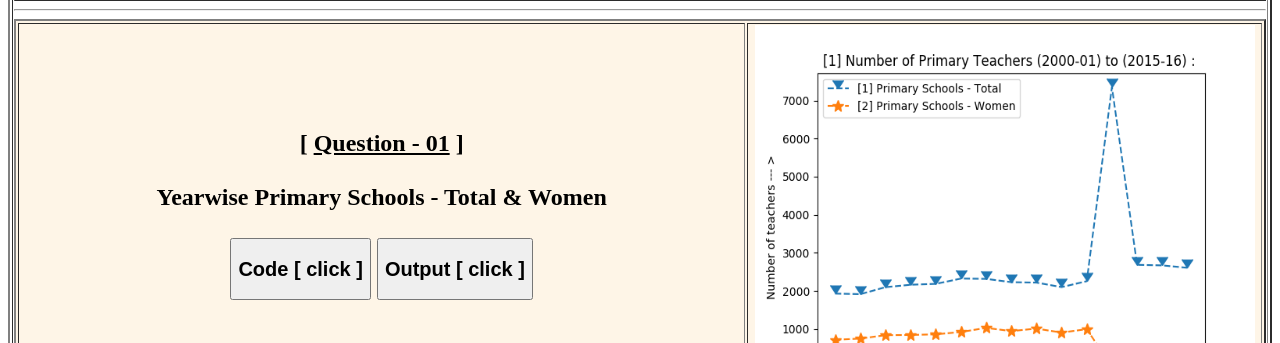
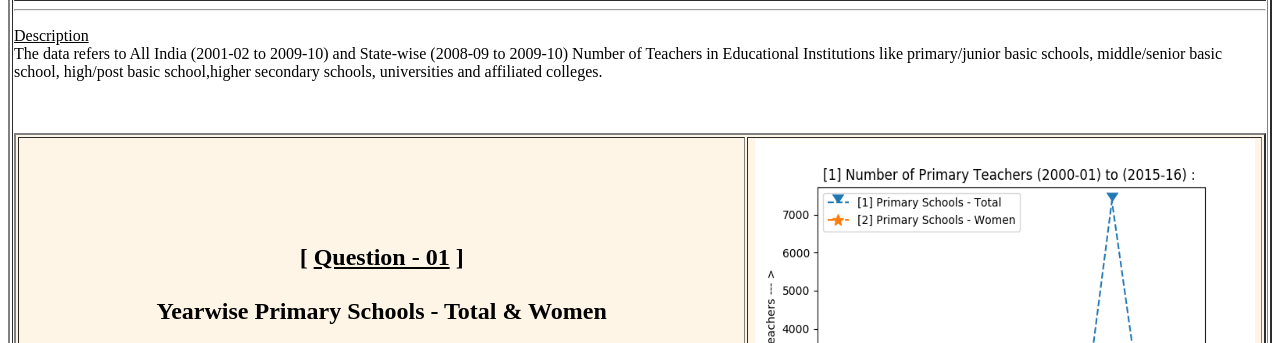
Before and after one commit to 2019jeetdas/indian-education, a plain HTML site: page teacher.html in a window 1280 px wide. Shown: the part 457-800 px from the top of the page. Drawn offline with Linux system fonts and the light colour scheme.

Commit message:
Update teacher.html

```diff
--- a/teacher.html
+++ b/teacher.html
@@ -1,5 +1,5 @@
 <html>
-<head><title> Project - 8 : School,college and Teachers' data analyis in India  </title> </head>
+<head><title> Project - [8-C] : Teachers' data analyis in India  </title> </head>
 
 <body>
 	<center><a href="index.html"><img src = "back.jpeg"></img></a></center><br/><br/>
@@ -34,6 +34,10 @@
  </table>
  <hr/>
 <!----------- Description section --------------->
+<p><u>Description</u><br/>The data refers to All India (2001-02 to 2009-10) and State-wise (2008-09 to 2009-10) Number of
+	Teachers in Educational Institutions like primary/junior basic schools, middle/senior basic school,
+	high/post basic school,higher secondary schools, universities and affiliated colleges.
+</p><br/><br/>
 <!----------- Description section --------------->
 <table width="100%" border="2" bgcolor="#FEF5E7">
 
```
